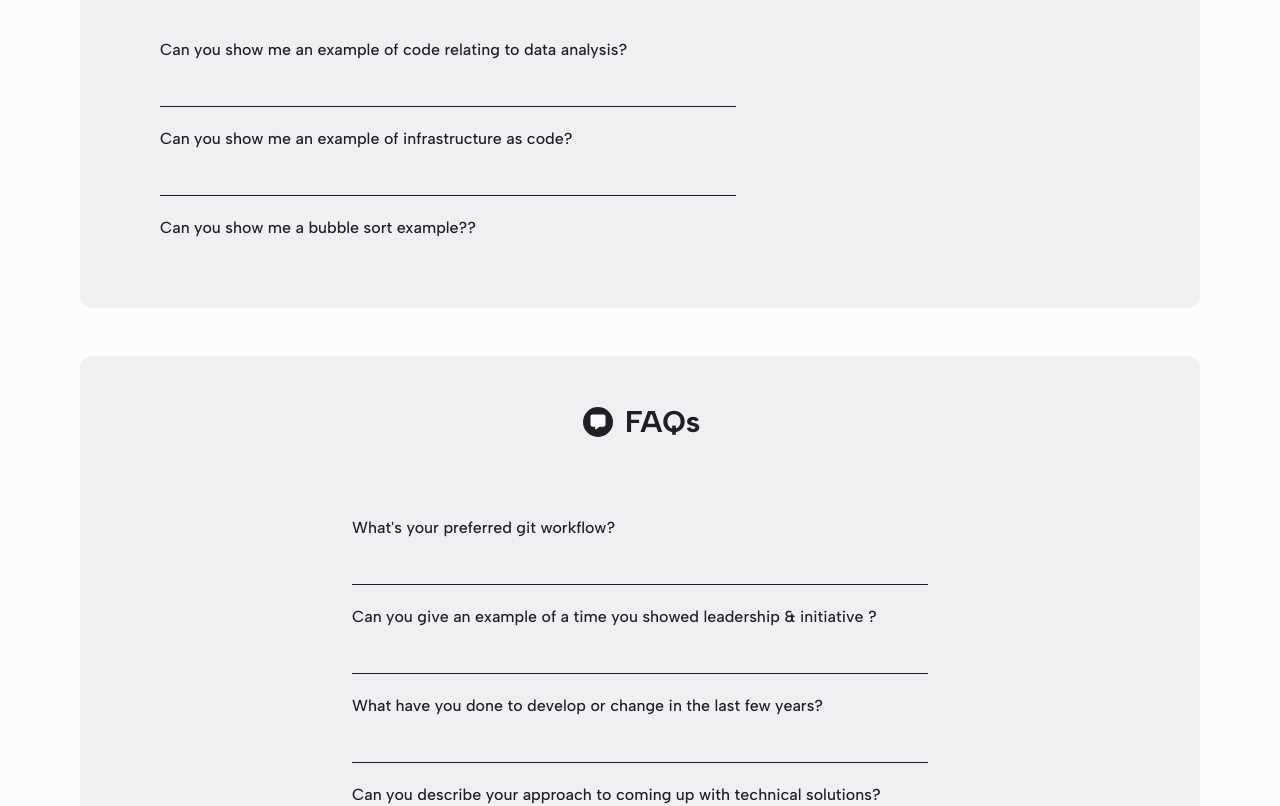
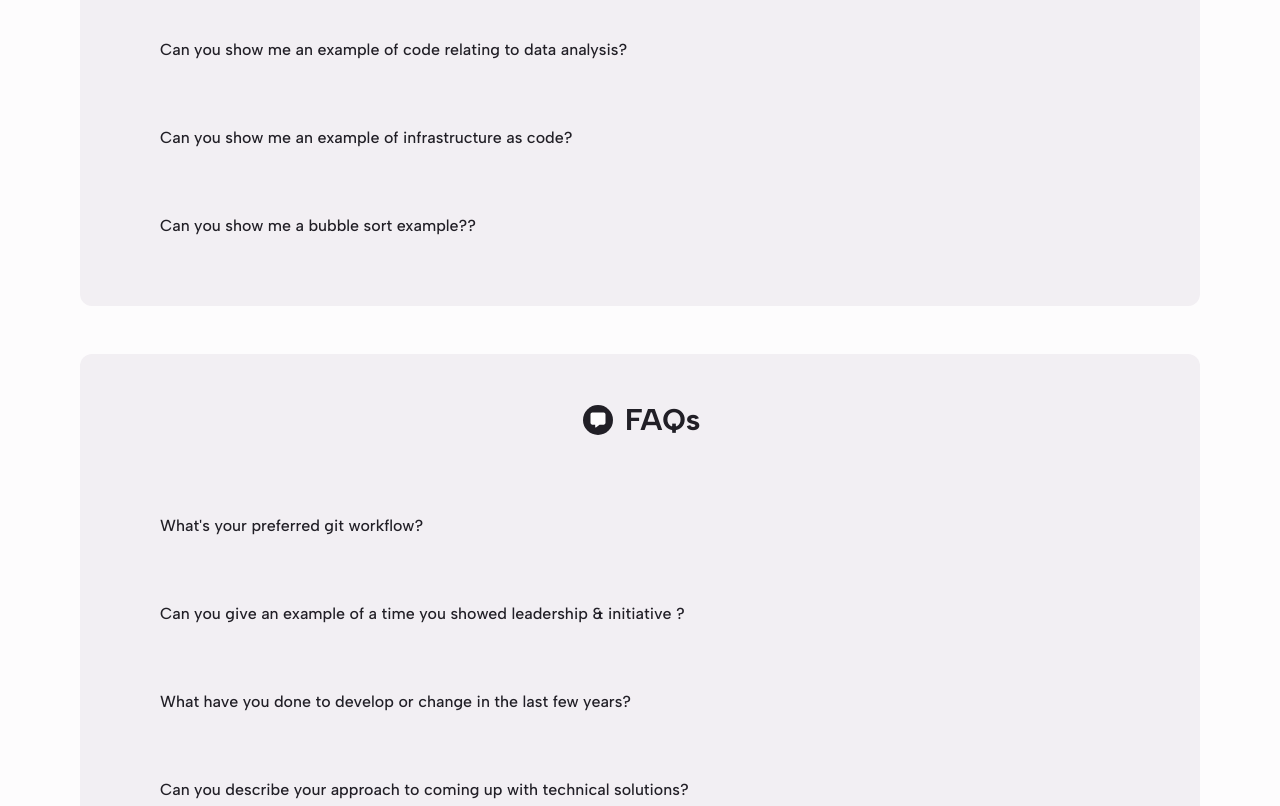
Before and after one commit to Sean-McAuliffe/resume, a Next.js app: page / in a window 1280 px wide. Shown: the part 4060-4866 px from the top of the page. Built offline with nearby package versions, Linux system fonts and the light colour scheme.

Commit message:
fixed build issues;

```diff
--- a/src/components/Articles/CodeSnippets.tsx
+++ b/src/components/Articles/CodeSnippets.tsx
@@ -12,10 +12,10 @@ const CodeSnippets: React.FC = ({ }) => {
                 <div className="flex justify-center text-center">
                     <SectionHeading icon={faCode} level={2} text="Code Snippets" />
                 </div>
-                <div className="grid divide-y divide-neutral-200 max-w-xl  mt-8 w-full">
-                    <div className="py-5 cursor-pointer mt-6 overflow-x-scroll">
+                <div className="grid  mt-8 w-full">
+                    <div className="py-5 cursor-pointer mt-6">
                         <details className="group">
-                            <summary className="flex justify-between items-center font-medium cursor-pointer list-none">
+                            <summary className="flex  items-center font-medium cursor-pointer list-none">
                                 <span>Can you show me an example of code relating to data analysis?</span>
 
                             </summary>
@@ -43,7 +43,7 @@ df['mentions_bill'] = df['text'].apply(lambda x: any(map(x.lower().__contains__,
                     </div>
                     <div className="py-5 cursor-pointer mt-6">
                         <details className="group">
-                            <summary className="flex justify-between items-center font-medium cursor-pointer list-none">
+                            <summary className="flex  items-center font-medium cursor-pointer list-none">
                                 <span>Can you show me an example of infrastructure as code?</span>
 
                             </summary>
@@ -99,7 +99,7 @@ export class InfrastructurePipeline extends Stack {
                     </div>
                     <div className="py-5 cursor-pointer mt-6">
                         <details className="group">
-                            <summary className="flex justify-between items-center font-medium cursor-pointer list-none">
+                            <summary className="flex  items-center font-medium cursor-pointer list-none">
                                 <span>Can you show me a bubble sort example??</span>
 
                             </summary>
--- a/src/components/Articles/FAQ.tsx
+++ b/src/components/Articles/FAQ.tsx
@@ -12,10 +12,10 @@ const FAQS: React.FC = ({ }) => {
                 <div className="flex justify-center text-center">
                     <SectionHeading icon={faMessage} level={2} text="FAQs" />
                 </div>
-                <div className="grid divide-y divide-neutral-200 max-w-xl mx-auto mt-8 w-full">
-                    <div className="py-5 cursor-pointer mt-6 overflow-x-scroll">
+                <div className="grid  text-center mt-8 w-full">
+                    <div className="py-5 cursor-pointer mt-6">
                         <details className="group">
-                            <summary className="flex justify-between items-center font-medium cursor-pointer list-none">
+                            <summary className="flex w-full items-center font-medium cursor-pointer list-none">
                                 <span>What's your preferred git workflow?</span>
 
                             </summary>
@@ -27,13 +27,13 @@ const FAQS: React.FC = ({ }) => {
                             </div>
                         </details>
                     </div>
-                    <div className="py-5 cursor-pointer mt-6 overflow-x-scroll">
+                    <div className="py-5 cursor-pointer mt-6">
                         <details className="group">
-                            <summary className="flex justify-between items-center font-medium cursor-pointer list-none">
+                            <summary className="flex items-center font-medium cursor-pointer list-none">
                                 <span>Can you give an example of a time you showed leadership & initiative ?</span>
 
                             </summary>
-                            <div className="text-neutral-600 mt-3 group-open:animate-fadeIn max-w-full">
+                            <div className="text-neutral-600 mt-3 group-open:animate-fadeIn max-w-full text-left">
 
                                 <p>
                                     Recently, at Conduent. My team was asked to help develop a machine-learning model to predict voluntary attrition. The BI team we partnered with had a knowledge-gap that had dragged the process out across three months. I ended up building the model by myself (on my own time as well), and using the opportunity to teach the BI team where they had gone wrong.
@@ -41,9 +41,9 @@ const FAQS: React.FC = ({ }) => {
                             </div>
                         </details>
                     </div>
-                    <div className="py-5 cursor-pointer mt-6 overflow-x-scroll">
+                    <div className="py-5 cursor-pointer mt-6">
                         <details className="group">
-                            <summary className="flex justify-between items-center font-medium cursor-pointer list-none">
+                            <summary className="flex items-center font-medium cursor-pointer list-none">
                                 <span>What have you done to develop or change in the last few years?</span>
 
                             </summary>
@@ -55,9 +55,9 @@ const FAQS: React.FC = ({ }) => {
                             </div>
                         </details>
                     </div>
-                    <div className="py-5 cursor-pointer mt-6 overflow-x-scroll">
+                    <div className="py-5 cursor-pointer mt-6">
                         <details className="group">
-                            <summary className="flex justify-between items-center font-medium cursor-pointer list-none">
+                            <summary className="flex items-center font-medium cursor-pointer list-none">
                                 <span>Can you describe your approach to coming up with technical solutions?</span>
 
                             </summary>
```
